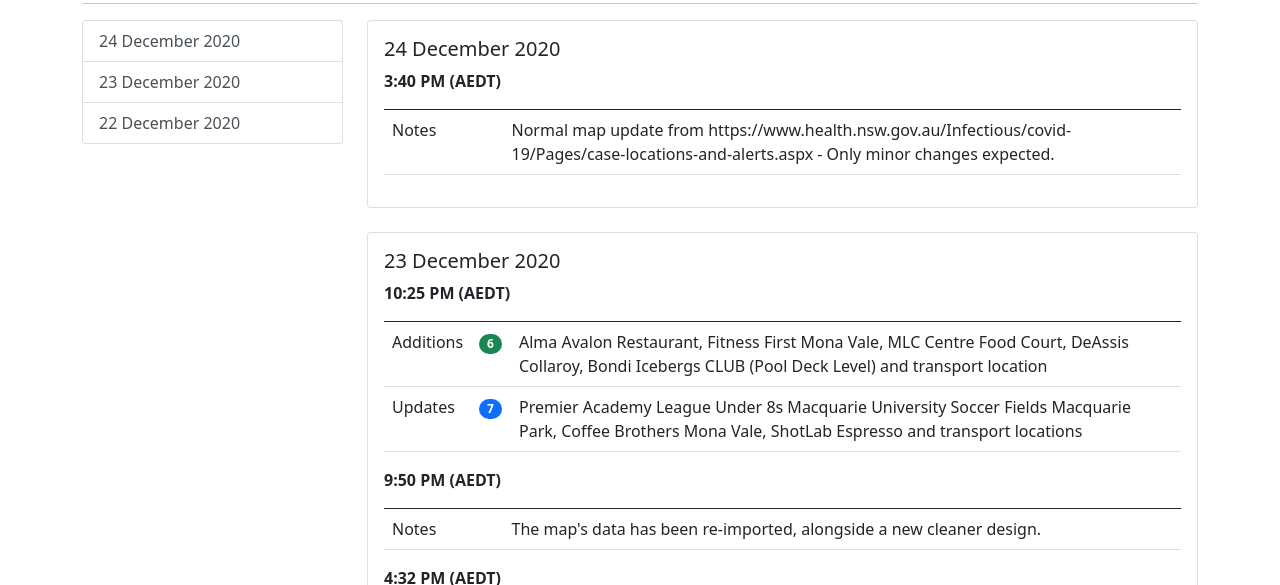
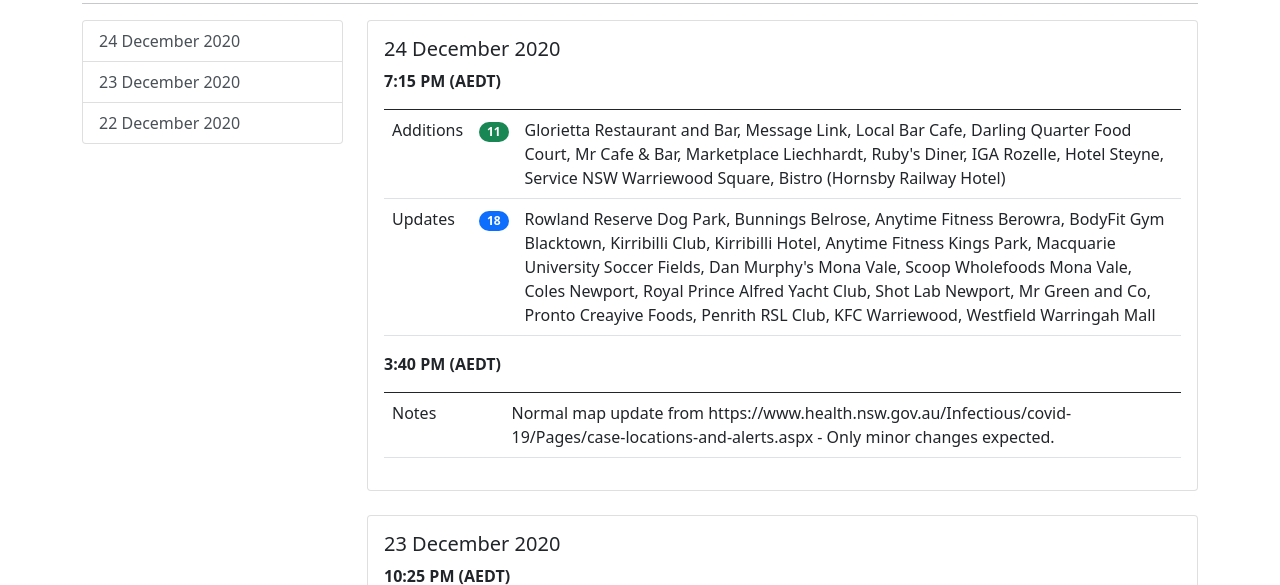
Before and after one commit to stuntguy3000/about.covidmap.com.au, a plain HTML site: page nsw/changelog.html in a window 1280 px wide. Shown: the part 141-726 px from the top of the page. Drawn offline with nearby package versions, Linux system fonts and the light colour scheme.

Commit message:
NSW
Numbers based on press release.

```diff
--- a/nsw/changelog.html
+++ b/nsw/changelog.html
@@ -75,6 +75,32 @@
                             <div class="card-body">
                                 <h5 class="card-title" id="card-24-12-20">24 December 2020</h5>
                                 <div class="card-text">
+                                    <strong>7:15 PM (AEDT)</strong>
+                                    <table class="table table-hover">
+                                        <thead>
+                                            <tr>
+                                                <th scope="col" width="10%"></th>
+                                                <th scope="col" width="5%"></th>
+                                                <th scope="col" width="85%"></th>
+                                            </tr>
+                                        </thead>
+                                        <tbody>
+                                            <tr>
+                                                <td>Additions</td>
+                                                <td><span class="badge rounded-pill bg-success">11</span></td>
+                                                <td>Glorietta Restaurant and Bar, Message Link, Local Bar Cafe, Darling Quarter Food Court,
+                                                    Mr Cafe & Bar, Marketplace Liechhardt, Ruby's Diner, IGA Rozelle, Hotel Steyne, Service NSW Warriewood Square, Bistro (Hornsby Railway Hotel)</td>
+                                            </tr>
+                                            <tr>
+                                                <td>Updates</td>
+                                                <td><span class="badge rounded-pill bg-primary">18</span></td>
+                                                <td>Rowland Reserve Dog Park, Bunnings Belrose, Anytime Fitness Berowra, BodyFit Gym Blacktown, Kirribilli Club,
+                                                    Kirribilli Hotel, Anytime Fitness Kings Park, Macquarie University Soccer Fields, Dan Murphy's Mona Vale,
+                                                    Scoop Wholefoods Mona Vale, Coles Newport, Royal Prince Alfred Yacht Club, Shot Lab Newport, Mr Green and Co,
+                                                    Pronto Creayive Foods, Penrith RSL Club, KFC Warriewood, Westfield Warringah Mall</td>
+                                            </tr>
+                                        </tbody>
+                                    </table>
                                     <strong>3:40 PM (AEDT)</strong>
                                     <table class="table table-hover">
                                         <thead>
```
